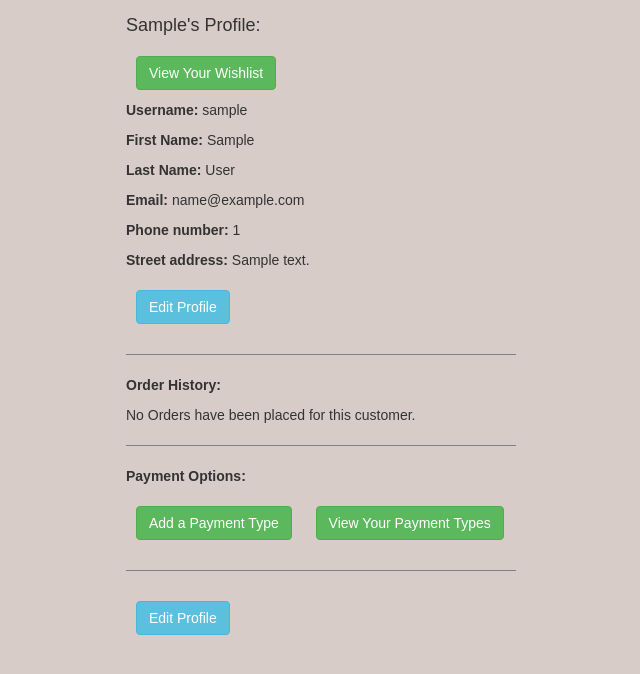
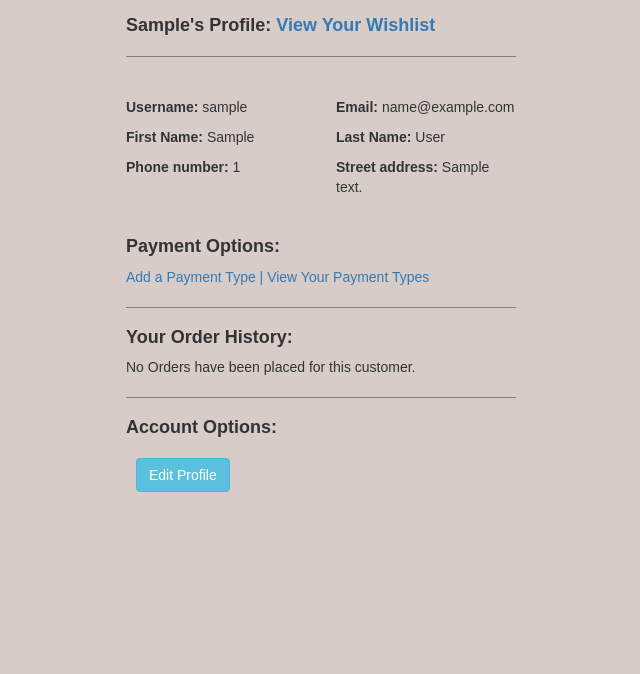
Before and after one commit to barfootaaron/TravelPack, a Django app: page /profile in a window 1280 px wide. Shown: the part 74-748 px from the top of the page, without its empty margins (319-959 px from the left). Run offline with Django 3.2, Linux system fonts and the light colour scheme; a user stored in the database is signed in; tables that the repository leaves empty hold one stand-in row (values such as "Sample post"); some libraries are stand-ins or nearby versions; some web fonts are replaced.

Commit message:
new layout for all trips and index views

```diff
--- a/website/static/main.css
+++ b/website/static/main.css
@@ -47,6 +47,17 @@ hr {
 	text-align: center;
 }
 
+/* List Page (All Trips) */
+.all-trips-list-div {
+	height: 15em;
+	padding: 2em;
+	margin-top: 3em;
+}
+
+.trip-img-thumb {
+	border-radius: 3px;
+}
+
 
 .payment-type-line {
 	display: inline;
@@ -54,7 +65,6 @@ hr {
 
 .cart-line-item {
 	padding: 20px;
-	border-bottom: 2px dotted black;
 }
 
 .profile-bttn {
@@ -89,6 +99,7 @@ hr {
 .detail-pg-title {
 	text-align: center;
 	list-style-type: none;
+	margin-top: 30px;
 }
 
 .trip-detail-info {
--- a/website/templates/add_payment_type.html
+++ b/website/templates/add_payment_type.html
@@ -4,7 +4,9 @@
 
 {% load staticfiles %}
 
-	<hr>
+
+<div class="col-xs-4"></div>
+<div class="col-xs-4">
     <h3>Add New Payment Type</h3>
 
     <form action="{% url 'website:add_payment_type' %}" method="post">
@@ -12,5 +14,7 @@
       {{ payment_type_form.as_p }}
       <input class="btn btn-success" type="submit" href="/user_payment_types" value="Add Payment Type" />
     </form>
+</div>
+<div class="col-xs-4"></div>
 
 {% endblock %}
--- a/website/templates/edit_settings.html
+++ b/website/templates/edit_settings.html
@@ -2,11 +2,9 @@
 
 {% block content %}
 
-    <hr>
-
     <div class="col-xs-3"></div>
     <div class="col-xs-6">
-        <h4>Account Information:</h4>
+        <h4>Edit Account Information:</h4>
         <br>
         <form action="{% url 'website:edit_settings' %}" method="post">
             {% csrf_token %}
--- a/website/templates/order_detail.html
+++ b/website/templates/order_detail.html
@@ -2,8 +2,10 @@
 
 {% block content %}
 
+	<div class="col-xs-3"></div>
+	<div class="col-xs-6">
 		<h1>Order # {{ order.id }}</h1>
-	<table>
+		<table class="table">
 			<tr>
 			  <th><h4>Trip</h4></th>
 			  <th><h4>Price</h4></th>
@@ -27,6 +29,8 @@
 			</tr>
 
 		</table>
+	</div>
+	<div class="col-xs-3"></div>
 
 
 {% endblock %}
--- a/website/templates/profile.html
+++ b/website/templates/profile.html
@@ -5,25 +5,30 @@
 	{% if user.is_authenticated %}
 	<div class="col-xs-4"></div>
 	<div class="col-xs-4 profile-body">
-			<h4>{{ user.first_name}}'s Profile:</h4>
+			<h4><strong>{{ user.first_name}}'s Profile: <a href="/user_wishlist">View Your Wishlist</a></strong></h4>
+			<hr>
+			<br>
 
-			<a class="btn btn-success profile-bttn" href="/user_wishlist">View Your Wishlist</a>
+			<div class="row">
+				<p class="col-xs-6"><strong>Username:</strong>  {{user.username}}</p>
+				<p class="col-xs-6"><strong>Email:</strong>  {{user.email}}</p>
+
+				<p class="col-xs-6"><strong>First Name:</strong>  {{user.first_name}}</p>
+				<p class="col-xs-6"><strong>Last Name:</strong>  {{user.last_name}}</p>
+
+				<p class="col-xs-6"><strong>Phone number:</strong>  {{customer.phone}}</p>
+				<p class="col-xs-6"><strong>Street address:</strong>  {{customer.street_address}}</p>
+			</div>
 
 			<br>
+			<h4><strong>Payment Options:</strong></h4>
+				<a class="" href="/add_payment_type">Add a Payment Type	</a>
+				<a>	|    </a>
+				<a href="/user_payment_types">View Your Payment Types</a><br>
 
-			<p><strong>Username:</strong>  {{user.username}}</p>
-			<p><strong>First Name:</strong>  {{user.first_name}}</p>
-			<p><strong>Last Name:</strong>  {{user.last_name}}</p>
-			<p><strong>Email:</strong>  {{user.email}}</p>
-			<p><strong>Phone number:</strong>  {{customer.phone}}</p>
-			<p><strong>Street address:</strong>  {{customer.street_address}}</p>
-
-			<form id="update_form" action="{% url 'website:edit_settings' %}">
-				<button class="btn btn-info profile-bttn" type="submit" >Edit Profile</button>
-			</form>
 			<hr>
 
-			<p><strong>Order History:</strong></p>
+			<h4><strong>Your Order History:</strong></h4>
 			{% for order in past_orders %}
 				<a href="{% url 'website:order_detail' order.id %}"><button class="btn btn-default">Order #{{order.id}}</button></a><br>
 
@@ -31,12 +36,10 @@
 			No Orders have been placed for this customer.
 			{% endfor %}
 
-		<hr>
-		<p><strong>Payment Options:</strong></p>
-		<a class="btn btn-success profile-bttn" href="/add_payment_type">Add a Payment Type</a>
-		<a class="btn btn-success profile-bttn" href="/user_payment_types">View Your Payment Types</a><br>
 
 		<hr>
+		<h4><strong>Account Options:</strong></h4>
+
 		<form id="update_form" action="{% url 'website:edit_settings' %}">
 			<button class="btn btn-info profile-bttn" type="submit" >Edit Profile</button>
 		</form>
--- a/website/templates/single.html
+++ b/website/templates/single.html
@@ -5,7 +5,7 @@
 {% load thumbnail %}
 {% load staticfiles %}
 
-<h2 class="detail-pg-title"><u>{{ trip.title }} - {{ trip.num_of_nights }} nights - ${{ trip.price }} per couple</u></h2>
+<h2 style="margin-top:3em;" class="detail-pg-title">{{ trip.title }} - {{ trip.num_of_nights }} nights - ${{ trip.price }} per couple</h2>
 
 <div class="row">
   <div class="col-xs-12 trip-img-div">
```
Also changed, not shown: website/templates/cart.html (+10 -6 lines), website/templates/index.html (+16 -7 lines), website/templates/list.html (+13 -10 lines), website/templates/user_payment_types.html (+7 -3 lines), website/templates/user_wishlist.html (+12 -6 lines). Lines whose indentation alone changed are shown as unchanged.
